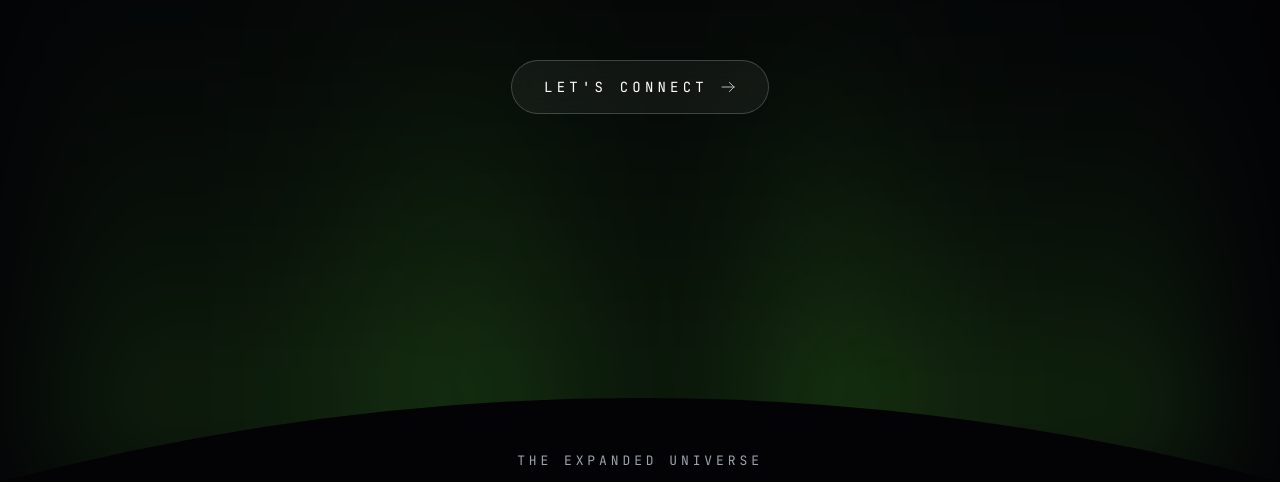
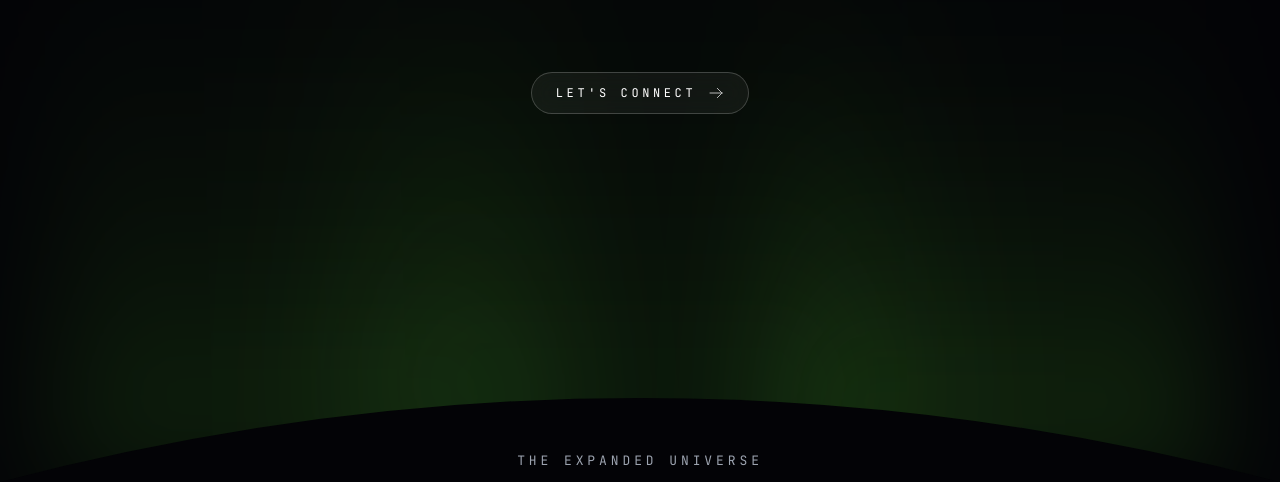
Before and after one commit to surajsarkar/portfolio, a React (Vite) app: page / in a window 1280 px wide. Shown: the part 5558-6040 px from the top of the page. Built offline with nearby package versions, Linux system fonts and the light colour scheme.

Commit message:
style: make the let's connect button little smaller.

```diff
--- a/components/EventHorizon.tsx
+++ b/components/EventHorizon.tsx
@@ -212,10 +212,10 @@ const NearContent: React.FC<{
                 {!isFormVisible ? (
                     <button
                         onClick={() => setIsFormVisible(true)}
-                        className="group relative px-8 py-4 bg-white/5 hover:bg-white/10 backdrop-blur-md rounded-full border border-white/20 transition-all duration-500 overflow-hidden"
+                        className="group relative px-6 py-3 bg-white/5 hover:bg-white/10 backdrop-blur-md rounded-full border border-white/20 transition-all duration-500 overflow-hidden"
                     >
                         <div className="absolute inset-0 bg-gradient-to-r from-transparent via-white/10 to-transparent translate-x-[-100%] group-hover:translate-x-[100%] transition-transform duration-1000" />
-                        <span className="font-mono text-sm tracking-[0.3em] text-white uppercase flex items-center gap-3">
+                        <span className="font-mono text-xs tracking-[0.3em] text-white uppercase flex items-center gap-3">
                             Let's Connect
                             <svg className="w-4 h-4 opacity-70 group-hover:translate-x-1 transition-transform" fill="none" stroke="currentColor" viewBox="0 0 24 24">
                                 <path strokeLinecap="round" strokeLinejoin="round" strokeWidth={1.5} d="M14 5l7 7m0 0l-7 7m7-7H3" />
```
